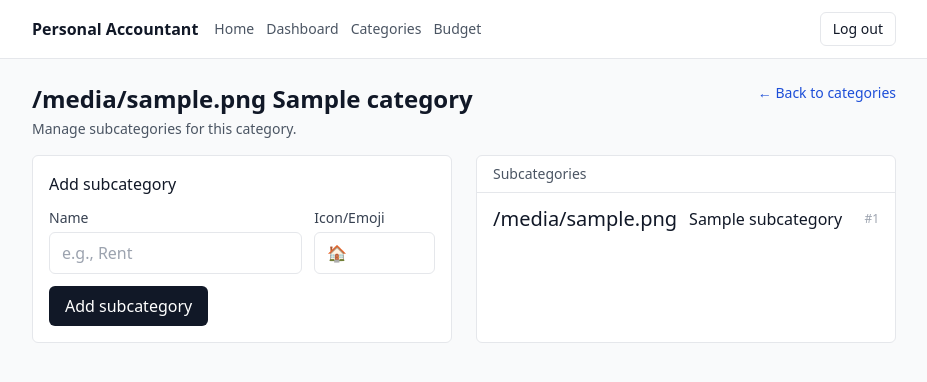
After one commit to omarmdassem/personal-accountant-TOM, a FastAPI app: template templates/category_detail.html in a window 1280 px wide. The commit adds this page. Shown: the top 382 px of the page, without its empty margins (176-1103 px from the left). Run offline with FastAPI, Linux system fonts and the light colour scheme; the template is opened without the code that fills it: most values are stand-ins (such as "Sample title", 1, 10 or a date in 2020); some libraries are stand-ins or nearby versions.

Commit message:
Add category detail page with subcategories (list/create) + tests

```diff
--- a/templates/categories.html
+++ b/templates/categories.html
@@ -38,7 +38,9 @@
           <li class="px-4 py-3 flex items-center justify-between">
             <div class="flex items-center gap-3">
               <span class="text-xl">{{ c.icon or "•" }}</span>
-              <span class="font-medium">{{ c.name }}</span>
+              <a class="font-medium text-blue-700 hover:underline" href="/categories/{{ c.id }}">
+                {{ c.name }}
+              </a>
             </div>
             <span class="text-xs text-gray-400">#{{ c.id }}</span>
           </li>
--- /dev/null
+++ b/templates/category_detail.html
@@ -0,0 +1,62 @@
+{% extends "_base.html" %}
+
+{% block content %}
+  <div class="flex items-start justify-between mb-4">
+    <div>
+      <h1 class="text-2xl font-semibold">
+        {{ category.icon or "•" }} {{ category.name }}
+      </h1>
+      <p class="text-sm text-gray-600 mt-1">Manage subcategories for this category.</p>
+    </div>
+    <a href="/categories" class="text-sm text-blue-700 hover:underline">← Back to categories</a>
+  </div>
+
+  {% if error %}
+    <div class="mb-4 rounded-md border border-red-200 bg-red-50 px-3 py-2 text-sm text-red-700">
+      {{ error }}
+    </div>
+  {% endif %}
+
+  <div class="grid gap-6 lg:grid-cols-2">
+    <section class="rounded-md border bg-white p-4">
+      <h2 class="font-medium mb-3">Add subcategory</h2>
+
+      <form method="post" action="/categories/{{ category.id }}/subcategories" class="space-y-3">
+        <div class="grid grid-cols-1 sm:grid-cols-3 gap-3">
+          <div class="sm:col-span-2">
+            <label class="block text-sm text-gray-700">Name</label>
+            <input name="name" required class="mt-1 w-full rounded-md border px-3 py-2" placeholder="e.g., Rent" />
+          </div>
+          <div>
+            <label class="block text-sm text-gray-700">Icon/Emoji</label>
+            <input name="icon" class="mt-1 w-full rounded-md border px-3 py-2" placeholder="🏠" />
+          </div>
+        </div>
+
+        <button class="rounded-md bg-gray-900 px-4 py-2 text-white hover:bg-black">
+          Add subcategory
+        </button>
+      </form>
+    </section>
+
+    <section class="rounded-md border bg-white">
+      <div class="border-b px-4 py-2 text-sm text-gray-600">Subcategories</div>
+
+      {% if subcategories|length == 0 %}
+        <div class="px-4 py-4 text-sm text-gray-600">No subcategories yet.</div>
+      {% else %}
+        <ul class="divide-y">
+          {% for s in subcategories %}
+            <li class="px-4 py-3 flex items-center justify-between">
+              <div class="flex items-center gap-3">
+                <span class="text-xl">{{ s.icon or "•" }}</span>
+                <span class="font-medium">{{ s.name }}</span>
+              </div>
+              <span class="text-xs text-gray-400">#{{ s.id }}</span>
+            </li>
+          {% endfor %}
+        </ul>
+      {% endif %}
+    </section>
+  </div>
+{% endblock %}
```
Also changed, not shown: app/routes/categories.py (+85 -0 lines), tests/test_subcategories.py (added, +27 -0 lines).
